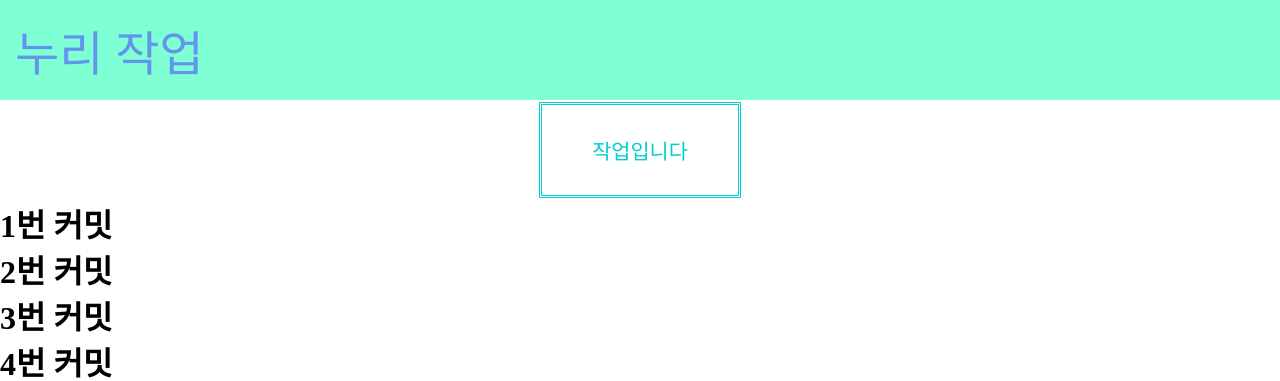
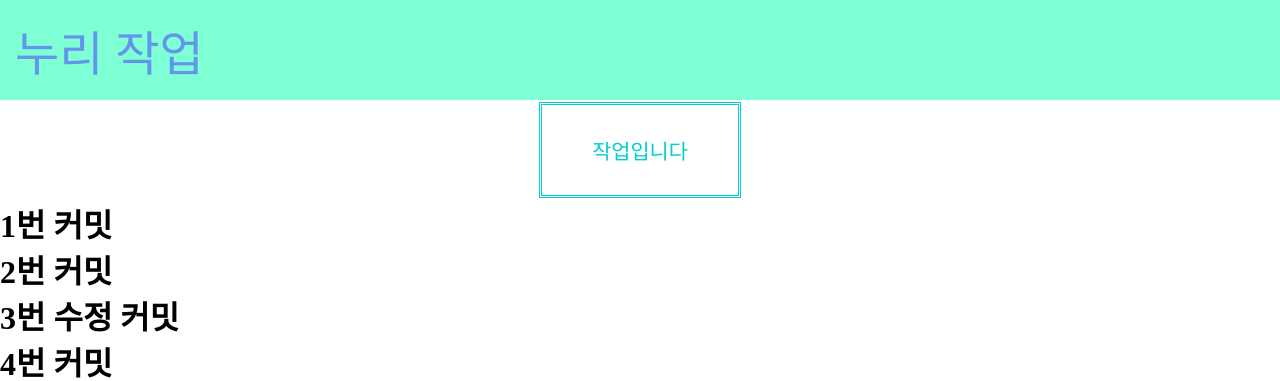
Before and after one commit to saemii-24/git_practice_2, a plain HTML site: page index.html in a window 1280 px wide. Shown: the top 381 px of the page. Drawn offline with Linux system fonts and the light colour scheme.

Commit message:
Test: 5번 커밋

```diff
--- a/index.html
+++ b/index.html
@@ -16,7 +16,7 @@
     </div>
     <h1>1번 커밋</h1>
     <h1>2번 커밋</h1>
-    <h1>3번 커밋</h1>
+    <h1>3번 수정 커밋</h1>
     <h1>4번 커밋</h1>
     <img
       src="https://upload.wikimedia.org/wikipedia/ko/4/4a/%EC%8B%A0%EC%A7%B1%EA%B5%AC.png"
```
